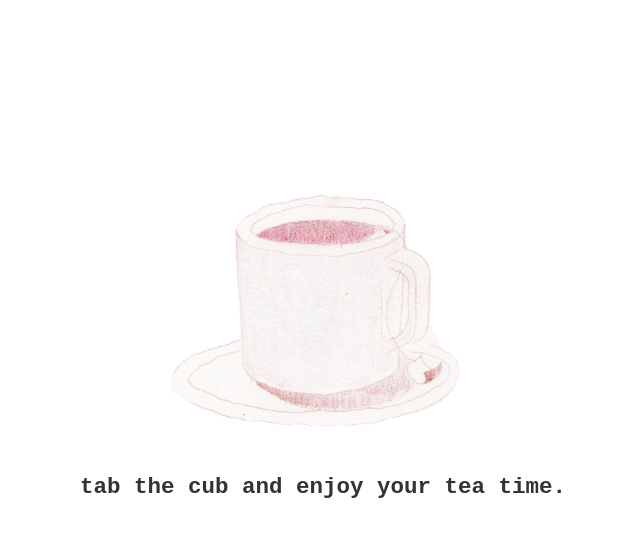
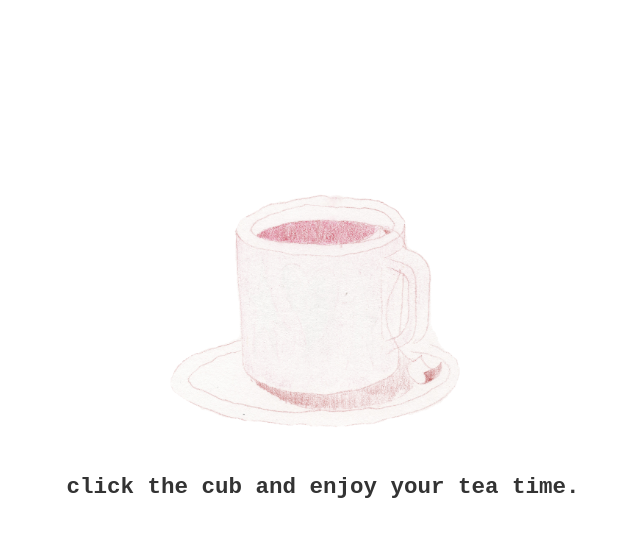
Before and after one commit to oolzeb/tea.time, a plain HTML site: page index.html in a window 1280 px wide. Shown: the part 251-788 px from the top of the page, without its empty margins (317-957 px from the left). Drawn offline with Linux system fonts and the light colour scheme.

Commit message:
Add files via upload

```diff
--- a/index.html
+++ b/index.html
@@ -134,7 +134,7 @@
         }
 
         // 타자기 효과
-        const text = "tab the cub and enjoy your tea time.";
+        const text = "click the cub and enjoy your tea time.";
         let index = 0;
 
         function typeWriter() {
```
